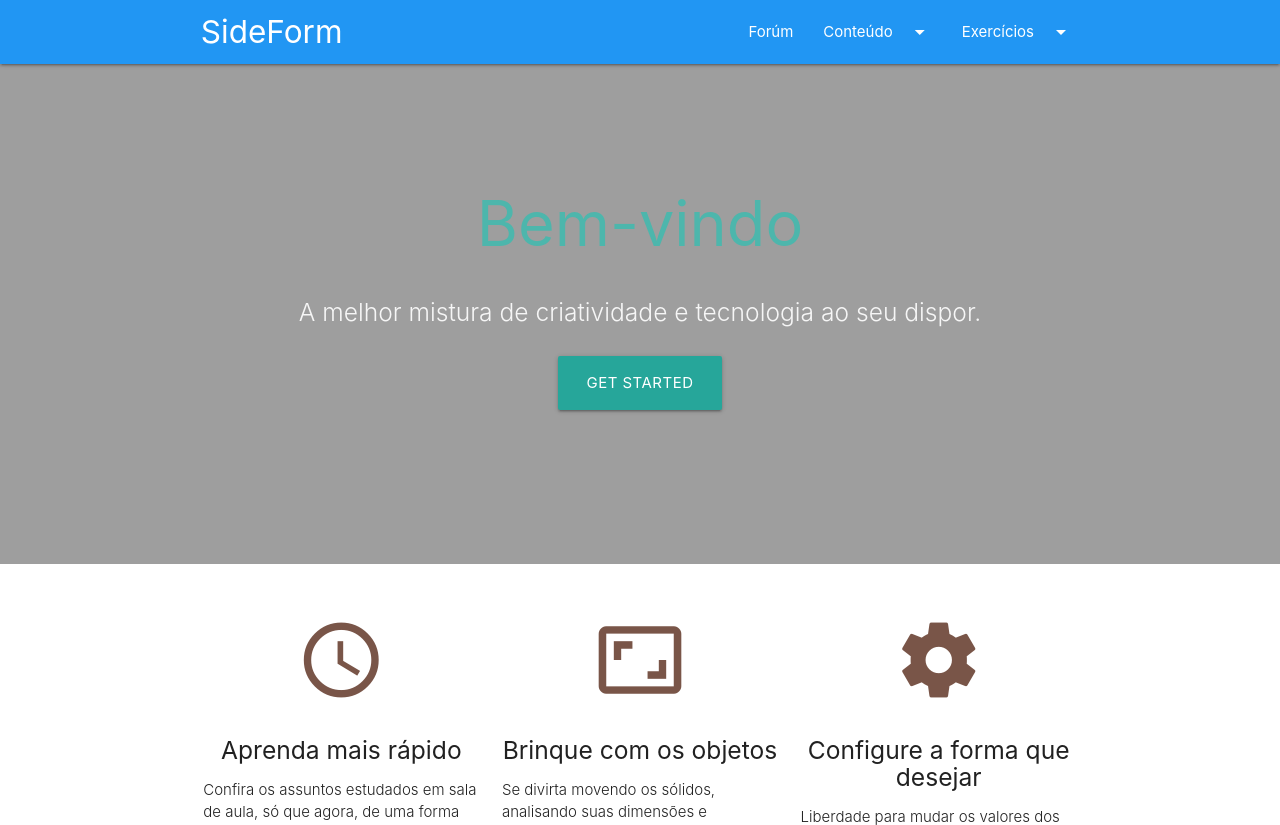
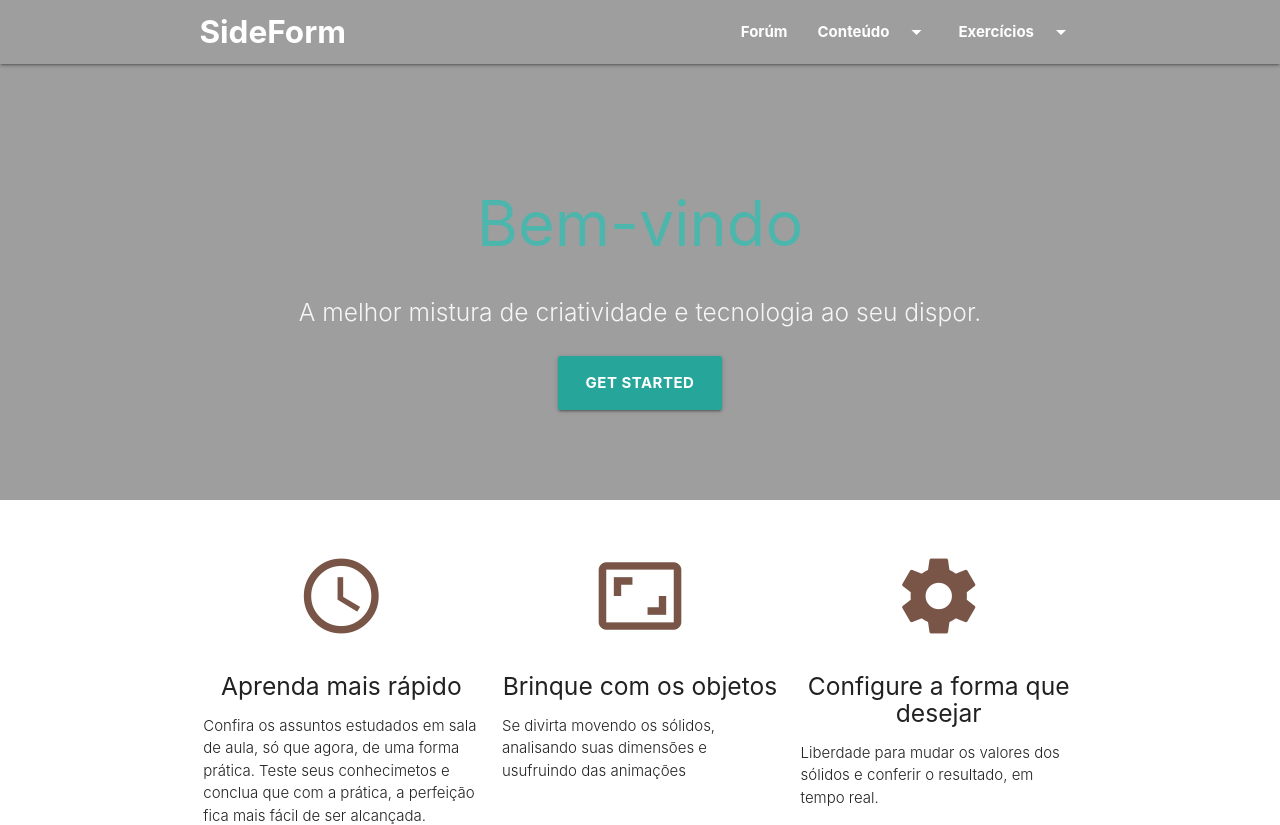
Before and after one commit to teuxsd16/Geometria_Projeto, a PHP site: page / in a window 1280 px wide. Shown: the top 825 px of the page. Run offline with PHP 8.4, Linux system fonts and the light colour scheme; some libraries are stand-ins or nearby versions.

Commit message:
navbar transparente

```diff
--- a/view/templates/index.php
+++ b/view/templates/index.php
@@ -32,6 +32,9 @@
         .parallax-container .section {
           width: 100%;
         }
+        #index-banner{
+          font-weight: bold;
+        }
       </style>
 
     <title>SideForm</title>
@@ -62,7 +65,9 @@
       <li class="divider"></li>
       <li><a href="#!">three</a></li>
     </ul>
-    <nav class="blue nav-extended">
+
+    <div id="index-banner" class="parallax-container">
+    <nav class="transparent nav-extended">
       <div class="nav-wrapper">
         <a href="#" class="brand-logo">&nbsp;SideForm</a>
         <a href="#" data-target="mobile-demo" class="sidenav-trigger"><i class="material-icons">menu</i></a>
@@ -77,8 +82,6 @@
         </ul>
       </div>
     </nav>
-
-    <div id="index-banner" class="parallax-container">
       <div class="section no-pad-bot">
         <div class="container">
           <br><br><br>
```
